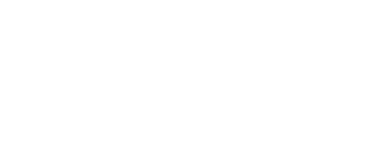
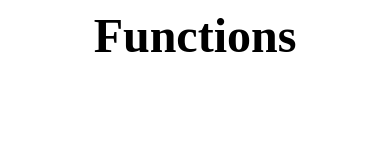
Before and after one commit to TamNas1/temp, a website: page public/layouts/studentPage.html in a window 390 px wide. Drawn offline with Linux system fonts and the light colour scheme.

Commit message:
added title as an h1, made it responsive, aligned to center, changed font size relates to #1

```diff
--- a/public/layouts/studentPage.html
+++ b/public/layouts/studentPage.html
@@ -14,6 +14,6 @@
     <title>AssistED</title>
   </head>
   <body>
-
+  <h1 class="title">Functions</h1>
   </body>
 </html>
--- a/public/styles/studentPage.css
+++ b/public/styles/studentPage.css
@@ -0,0 +1,6 @@
+.title{
+    display: flex;
+    font-size: 48px;
+    margin: 0 auto;
+    justify-content: center;
+}
```
